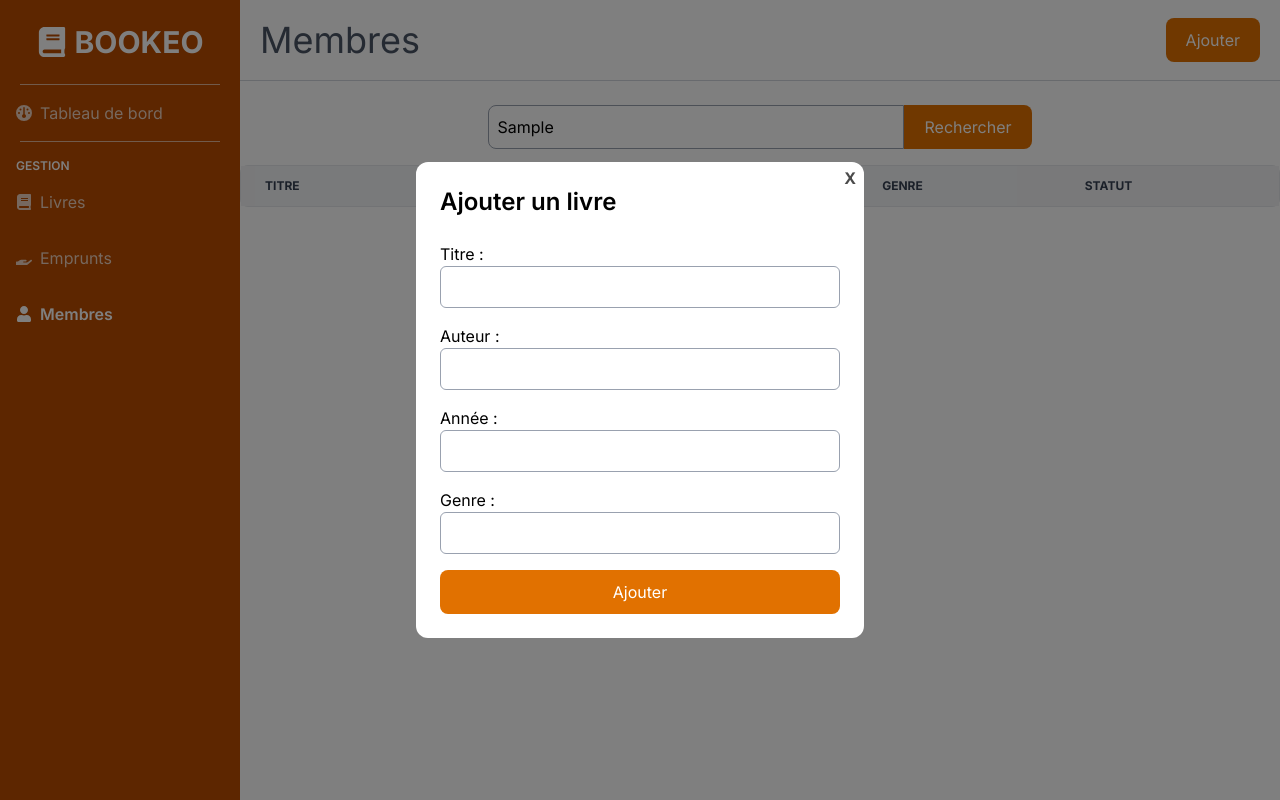
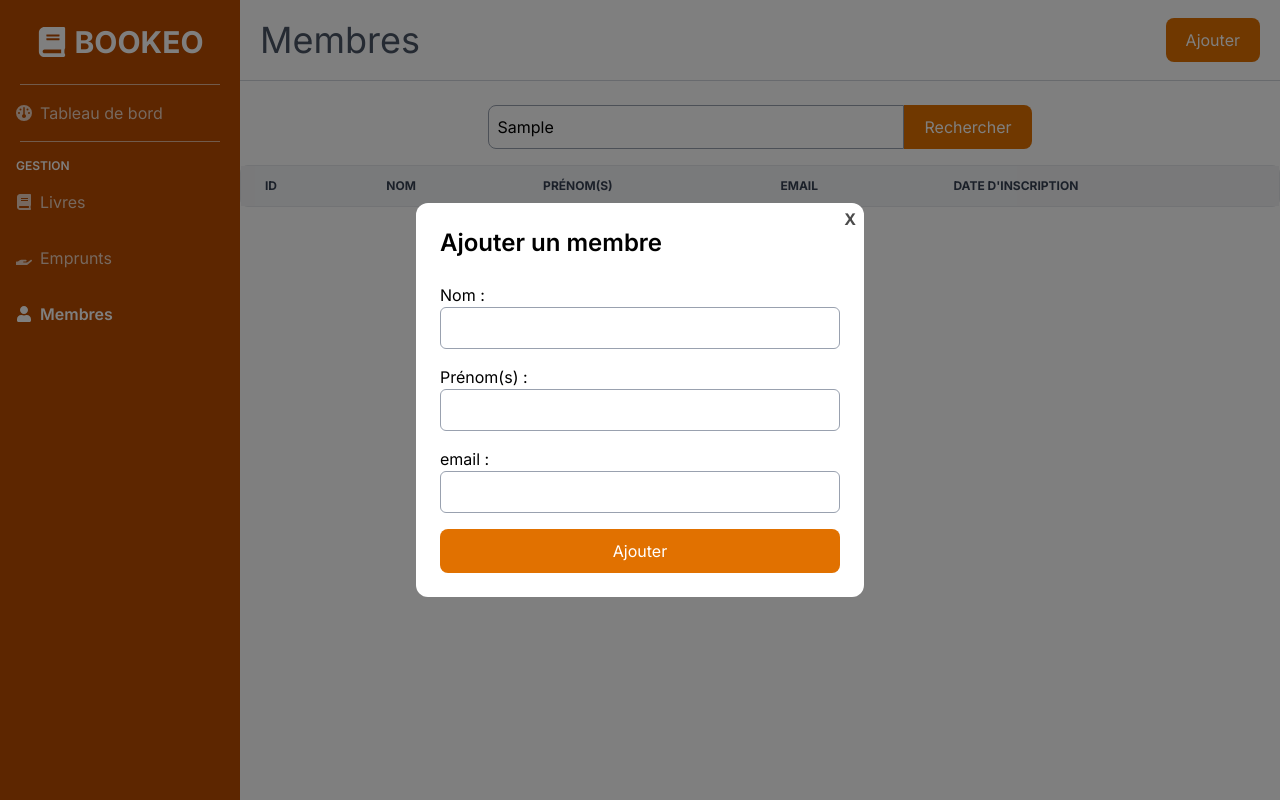
Before and after one commit to Dogishere/Bibliotheque, a React (Vite) app: page /members in a window 1280 px wide. Both pictures are taken after typing "Sample" into the empty fields and a click on the button "Ajouter". Built offline with nearby package versions, Linux system fonts and the light colour scheme.

Commit message:
feat: adding members page content and modal adding form

```diff
--- a/src/app/store.ts
+++ b/src/app/store.ts
@@ -1,9 +1,11 @@
 import { configureStore } from "@reduxjs/toolkit";
 import booksReducer from "../features/booksSlice"
+import membersReducer from "../features/membersSlice"
 
 export const store = configureStore({
     reducer: {
-        books :booksReducer
+        books :booksReducer,
+        members:membersReducer
     },
 });
 
--- /dev/null
+++ b/src/components/AddMemberModal.tsx
@@ -0,0 +1,70 @@
+import { useState } from "react";
+import { useDispatch,useSelector } from "react-redux";
+import type { Member } from "../types/types";
+import  {addMember}  from "../features/membersSlice";
+import type { RootState } from "../app/store";
+
+export default function AddMemberModal({ handleClick}) {
+    const [lastName,setLastName] = useState("");
+    const [firstName,setFirstName] = useState("");
+    const [email,setEmail] = useState("");
+    const dispatch = useDispatch();
+    const members = useSelector((state:RootState)=>state.members)
+
+     function handleSubmit(e: React.SubmitEvent<HTMLFormElement>){
+        e.preventDefault();
+        const member : Member = {
+            id: `M-${members.length}`,
+            lastName,
+            firstName,
+            email,
+            registrationDate: new Date().toISOString().split("T")[0],
+        }
+        dispatch(addMember(member));
+        handleClick();
+    }
+
+
+
+    return (
+        <div>
+            <div className="fixed inset-0 flex items-center justify-center bg-black/50">
+                <div className="relative w-full max-w-md rounded-xl bg-white p-6">
+                    <button className="absolute top-1 right-2 opacity-70 font-bold hover:opacity-100" onClick={handleClick}>X</button>
+                    <h2 className="text-2xl font-semibold pb-4">
+                        Ajouter un membre
+                    </h2>
+                    <span>{firstName}</span>
+                        <form action="#" onSubmit={(e)=>handleSubmit(e)}>
+                    <div>
+
+                        <div className="py-2">
+                            <label htmlFor="title">
+                                Nom :
+                                <input required type="text" value={lastName} name="title" id="title" className="block w-full p-2 border border-gray-400 rounded-md" onChange={(e)=>setLastName(e.target.value)} />
+                            </label>
+                        </div>
+                        <div className="py-2">
+
+                            <label htmlFor="author">
+                                Prénom(s) :
+                                <input required value={firstName} onChange={(e)=>setFirstName(e.target.value)} type="text" name="author" id="author" className="block w-full  p-2 border border-gray-400 rounded-md"/>
+                            </label>
+                        </div>
+                        <div className="py-2">
+
+                            <label htmlFor="year">
+                                email :
+                                <input required value={email} onChange={(e)=>setEmail(e.target.value)} type="email" name="year" id="year" className="block w-full  p-2 border border-gray-400 rounded-md"/>
+                            </label>
+                        </div>
+                    </div>
+                    <div>
+                        <button className=" mt-2 w-full rounded-lg bg-amber-600 px-5 py-2.5 text-white cursor-pointer hover:bg-amber-700" type="submit">Ajouter</button>
+                    </div>
+                        </form>
+                </div>
+            </div>
+        </div>
+    )
+}
--- a/src/features/memberSlice.ts
+++ /dev/null
@@ -1,15 +0,0 @@
-import { createSlice } from "@reduxjs/toolkit";
-import type { Member } from "../types/types";
-
-const  initialState : Member[] =[]
-
-const memberSlice = createSlice({
-    name:"members",
-    initialState,
-    reducers: {
-
-    },
-}
-)
-
-export default memberSlice.reducer;
--- /dev/null
+++ b/src/features/membersSlice.ts
@@ -0,0 +1,19 @@
+import { createSlice, type PayloadAction } from "@reduxjs/toolkit";
+import type { Member } from "../types/types";
+
+const  initialState : Member[] =[]
+
+const membersSlice = createSlice({
+    name:"members",
+    initialState,
+    reducers: {
+        addMember : (state,action: PayloadAction<Member>)=>{
+            state.push(action.payload)
+        }
+    },
+}
+)
+
+
+export const {addMember} = membersSlice.actions
+export default membersSlice.reducer;
--- a/src/pages/Members.tsx
+++ b/src/pages/Members.tsx
@@ -1,13 +1,13 @@
 import Sidebar from "../components/Sidebar"
 import { useState } from "react";
-import AddBookModal from "../components/AddBookModal"
+import AddMemberModal from "../components/AddMemberModal"
 import { useSelector } from "react-redux";
 import type { RootState } from "../app/store";
 
 export default function Members() {
 
      const [isOpen,setIsOpen] = useState(false);
-    const books = useSelector((state: RootState) => state.books);
+    const members = useSelector((state: RootState) => state.members);
 
     function handleClick(){
        setIsOpen(!isOpen)
@@ -36,36 +36,34 @@ export default function Members() {
                             <table className="w-full text-left text-sm text-gray-600">
                                 <thead className="bg-gray-100 text-xs uppercase text-gray-700">
                                     <tr>
-                                        <th className="px-6 py-3">Titre</th>
-                                        <th className="px-6 py-3">Auteur</th>
-                                        <th className="px-6 py-3">Année</th>
-                                        <th className="px-6 py-3">Genre</th>
-                                        <th className="px-6 py-3">Statut</th>
+                                        <th className="px-6 py-3">Id</th>
+                                        <th className="px-6 py-3">Nom</th>
+                                        <th className="px-6 py-3">Prénom(s)</th>
+                                        <th className="px-6 py-3">email</th>
+                                        <th className="px-6 py-3">date d'inscription</th>
                                     </tr>
                                 </thead>
 
-                                <tbody>{ books.map((book) =>(
-                                    <tr  key={book.title} className="border-b bg-white hover:bg-gray-50">
+                                <tbody>{ members.map((member) =>(
+                                    <tr  key={member.id} className="border-b bg-white hover:bg-gray-50">
                                         <td className="px-6 py-4 font-medium text-gray-900">
-                                            {book.title}
+                                            {member.id}
                                         </td>
 
                                         <td className="px-6 py-4">
-                                            {book.author}
+                                            {member.firstName}
                                         </td>
 
                                         <td className="px-6 py-4">
-                                            {book.year}
+                                            {member.lastName}
                                         </td>
 
                                         <td className="px-6 py-4">
-                                            {book.genre}
+                                            {member.email}
                                         </td>
 
                                         <td className="px-6 py-4">
-                                            <span className="rounded-full bg-green-100 px-3 py-1 text-xs font-medium text-green-700">
-                                                {book.status}
-                                            </span>
+                                            {member.registrationDate}
                                         </td>
                                     </tr>
                                 ))
@@ -74,7 +72,7 @@ export default function Members() {
                             </table>
                         </div>
                     </div>
-                    {isOpen && (<AddBookModal handleClick={handleClick} />)}
+                    {isOpen && (<AddMemberModal handleClick={handleClick} />)}
                 </div>
     )
 }
```
